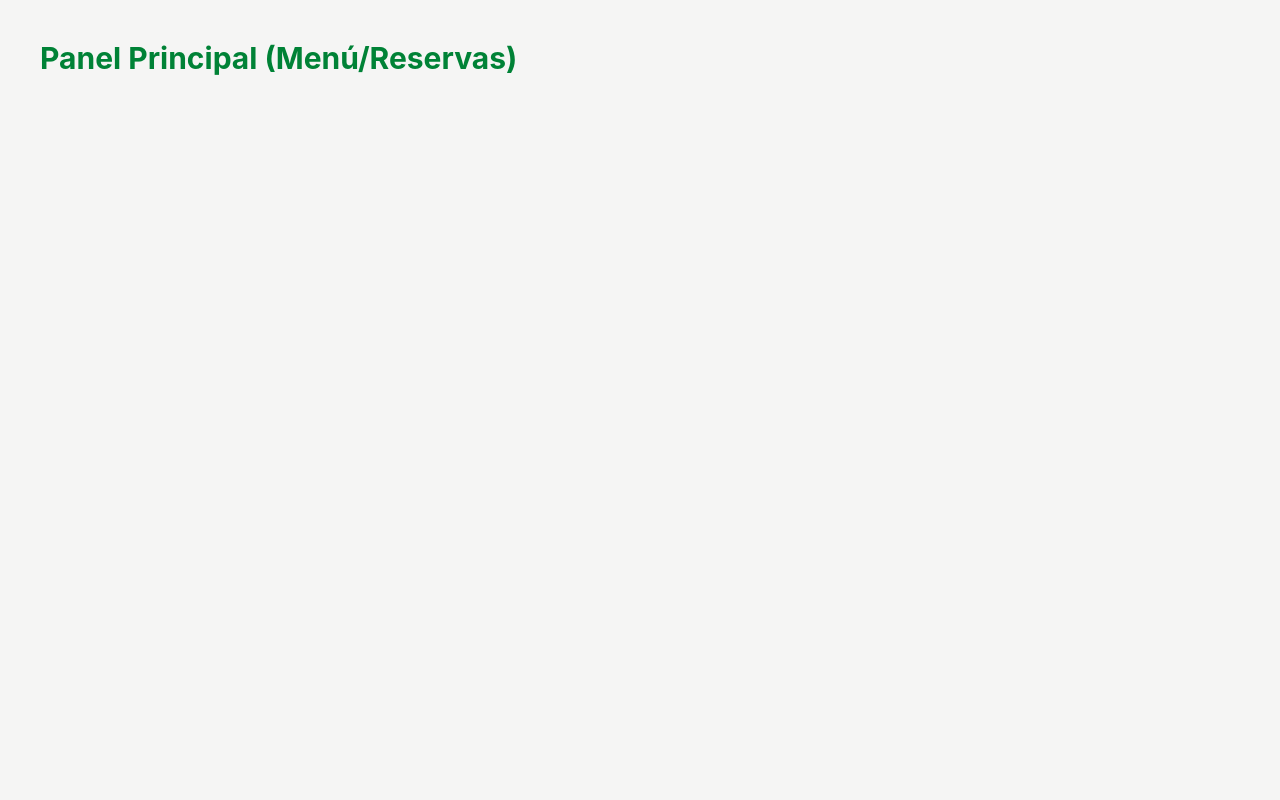
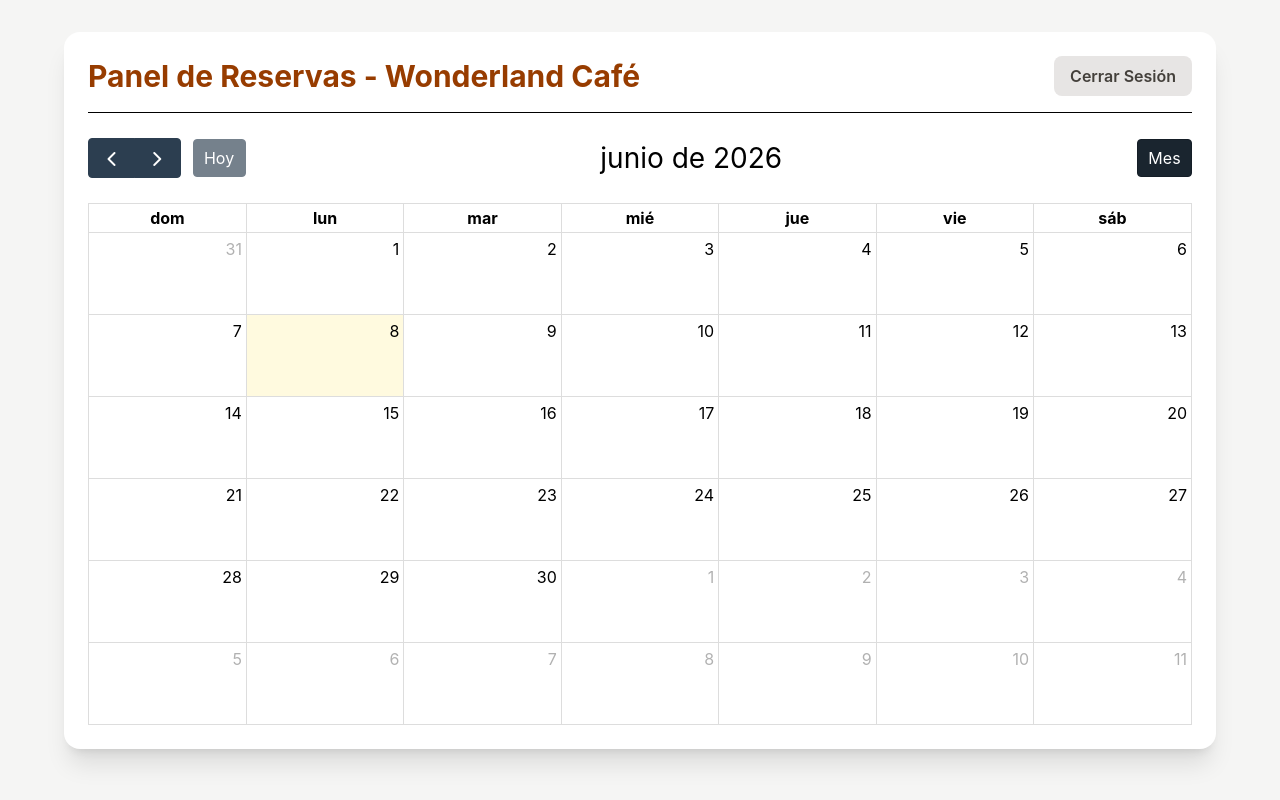
Before and after one commit to ignhenriquezg/wonderland-cafe-frontend, a React (Vite) app: page /dashboard in a window 1280 px wide. Built offline with nearby package versions, Linux system fonts and the light colour scheme; no server answers.

Commit message:
Integración de FullCalendar en el Dashboard y funcionalidad de cierre de sesión

```diff
--- a/package.json
+++ b/package.json
@@ -10,6 +10,9 @@
     "preview": "vite preview"
   },
   "dependencies": {
+    "@fullcalendar/daygrid": "^6.1.20",
+    "@fullcalendar/interaction": "^6.1.20",
+    "@fullcalendar/react": "^6.1.20",
     "@tailwindcss/vite": "^4.3.0",
     "axios": "^1.17.0",
     "react": "^19.2.6",
--- a/src/api/axiosConfig.ts
+++ b/src/api/axiosConfig.ts
@@ -4,4 +4,19 @@ const api = axios.create({
   baseURL: 'http://localhost:8080/api',
 });
 
+api.interceptors.request.use(
+  (config) => {
+    const token = localStorage.getItem('token');
+
+    if (token) {
+      config.headers.Authorization = `Bearer ${token}`;
+    }
+
+    return config;
+  },
+  (error) => {
+    return Promise.reject(error);
+  }
+);
+
 export default api;
--- a/src/pages/Dashboard.tsx
+++ b/src/pages/Dashboard.tsx
@@ -1,7 +1,71 @@
+import { useEffect, useState } from 'react';
+import FullCalendar from '@fullcalendar/react';
+import dayGridPlugin from '@fullcalendar/daygrid';
+import interactionPlugin from '@fullcalendar/interaction';
+import api from '../api/axiosConfig';
+
 export default function Dashboard() {
+  const [eventosCalendario, setEventosCalendario] = useState([]);
+
+  useEffect(() => {
+    const fetchEventos = async () => {
+      try {
+        const response = await api.get('/eventos');
+
+        const eventosMapeados = response.data.map((evento: any) => ({
+          title: evento.estadoEvento?.nombre || 'Reserva de Mesa',
+          date: evento.fechaHora.split('T')[0],
+        }));
+
+        setEventosCalendario(eventosMapeados);
+      } catch (error) {
+        console.error("Error cargando los eventos del servidor:", error);
+      }
+    };
+
+    fetchEventos();
+  }, []);
+
   return (
-    <div className="min-h-screen bg-stone-100 p-10">
-      <h1 className="text-3xl font-bold text-green-700">Panel Principal (Menú/Reservas)</h1>
+    <div className="min-h-screen bg-stone-100 p-8">
+      <div className="max-w-6xl mx-auto bg-white p-6 rounded-2xl shadow-xl">
+
+        {/* Cabecera del Panel */}
+        <div className="flex justify-between items-center mb-6 border-b pb-4">
+          <h1 className="text-3xl font-bold text-amber-800">Panel de Reservas - Wonderland Café</h1>
+
+          <button
+            onClick={() => {
+              localStorage.removeItem('token');
+              window.location.href = '/login';
+            }}
+            className="bg-stone-200 hover:bg-stone-300 text-stone-700 font-semibold py-2 px-4 rounded-lg transition-colors cursor-pointer"
+          >
+            Cerrar Sesión
+          </button>
+        </div>
+
+        {/* El Calendario */}
+        <div className="calendar-container">
+          <FullCalendar
+            plugins={[ dayGridPlugin, interactionPlugin ]}
+            initialView="dayGridMonth"
+            events={eventosCalendario}
+            locale="es"
+            height="auto"
+            headerToolbar={{
+              left: 'prev,next today',
+              center: 'title',
+              right: 'dayGridMonth'
+            }}
+            buttonText={{
+              today: 'Hoy',
+              month: 'Mes'
+            }}
+          />
+        </div>
+
+      </div>
     </div>
-  )
+  );
 }
```
Also changed, not shown: 1 other file (tests, documents, lock files or other folders).
